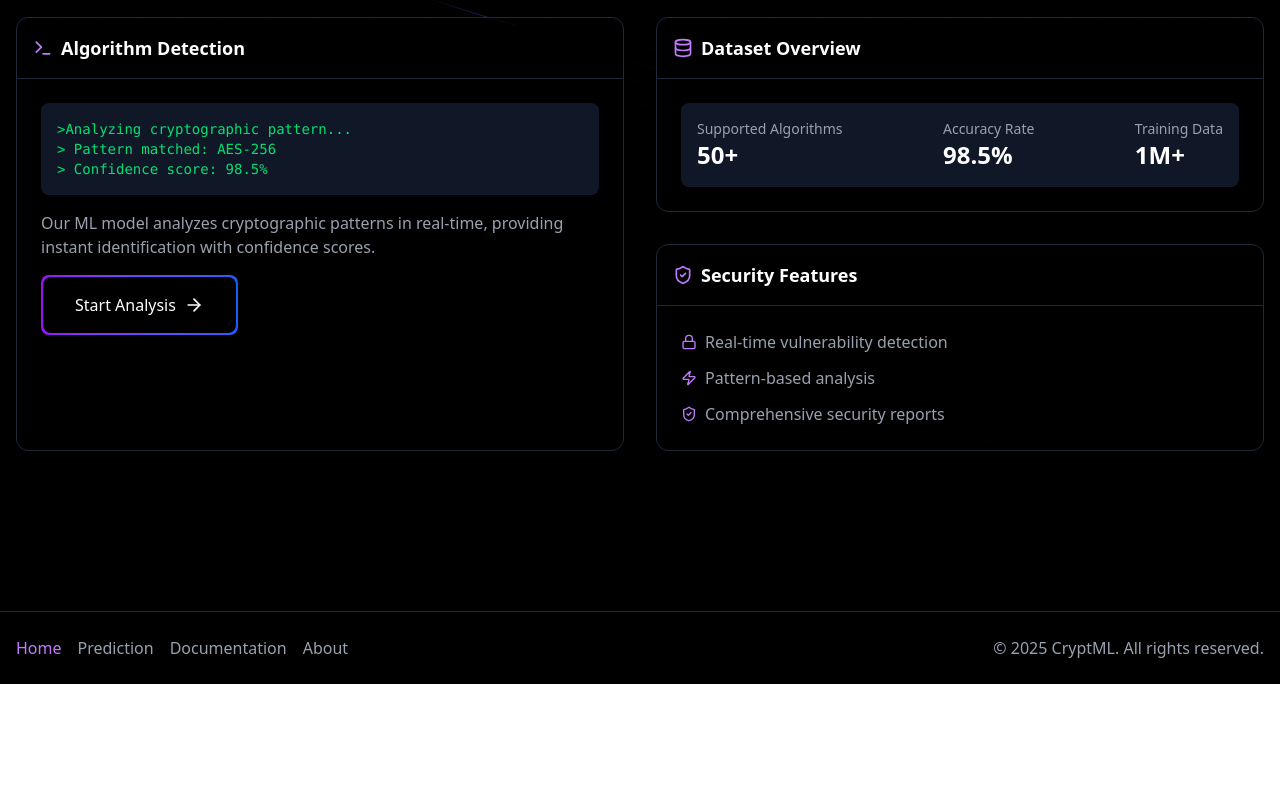
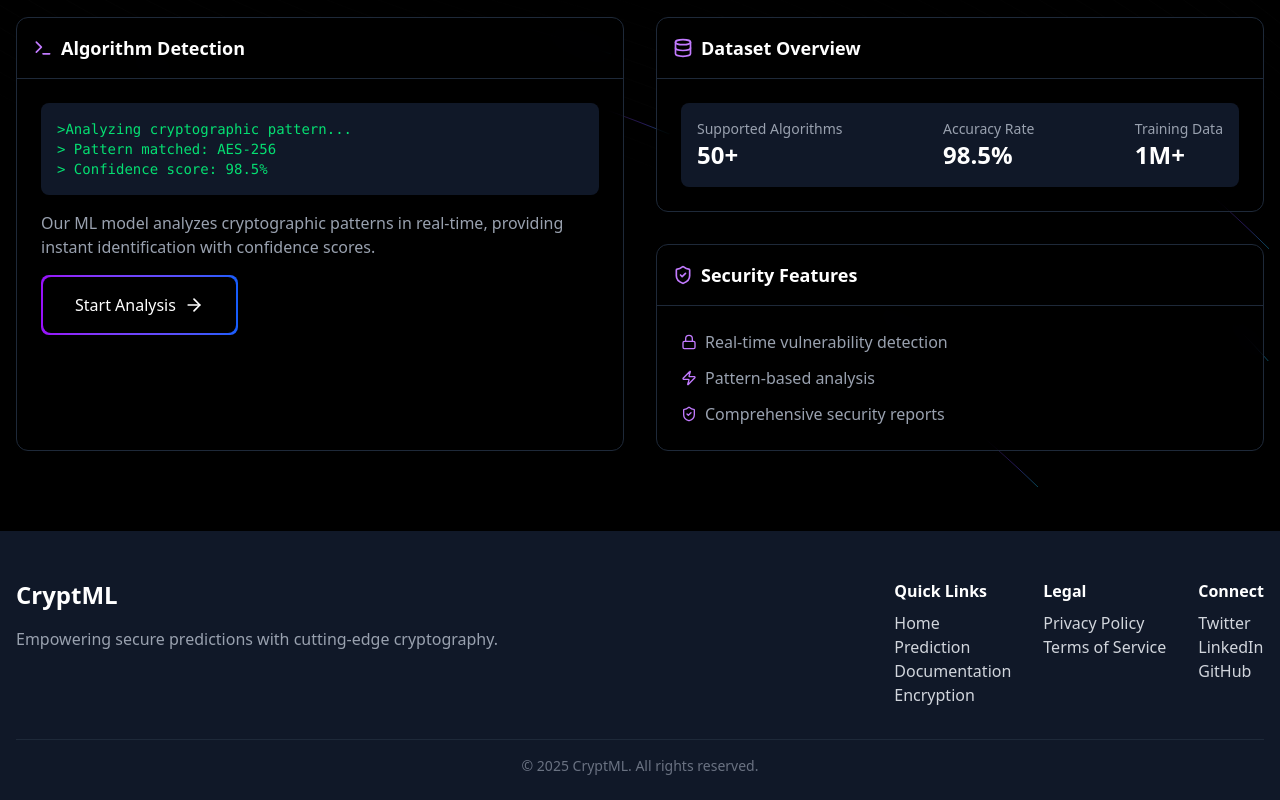
Before and after one commit to razasoneji/CryptML, a React (Vite) app in the folder Frontend/: page / in a window 1280 px wide. Shown: the part 677-1477 px from the top of the page. Before the commit the page ends 1361 px from the top, so only its background shows below. Built offline with nearby package versions, Linux system fonts and the light colour scheme.

Commit message:
Change in Navbar

```diff
--- a/Frontend/src/components/Layout.tsx
+++ b/Frontend/src/components/Layout.tsx
@@ -1,5 +1,5 @@
 import React from 'react';
-import { Terminal, Home, Book, Info, LogIn, UserPlus, LogOut } from 'lucide-react';
+import { Terminal, Home, Book, Info, LogIn, UserPlus, LogOut, User } from 'lucide-react';
 
 const BackgroundGrid = () => (
   <div className="absolute inset-0 -z-10 h-full w-full bg-black bg-[linear-gradient(to_right,#4f4f4f2e_1px,transparent_1px),linear-gradient(to_bottom,#4f4f4f2e_1px,transparent_1px)] bg-[size:14px_24px]">
@@ -46,17 +46,32 @@ const Layout = ({ children }: LayoutProps) => {
           </div>
           <div className="flex items-center space-x-4">
             {isLoggedIn ? (
+              <>
+                <a
+                  href="/profile"
+                  className="flex items-center text-gray-400 hover:text-white transition duration-300"
+                >
+                  <User className="mr-2 h-5 w-5" />
+                  Profile
+                </a>
                 <button className="flex items-center text-gray-400 hover:text-white transition duration-300">
                   <LogOut className="mr-2 h-5 w-5" />
                   Logout
                 </button>
+              </>
             ) : (
               <>
-                <a href="/login" className="flex items-center text-gray-400 hover:text-white transition duration-300">
+                <a
+                  href="/login"
+                  className="flex items-center text-gray-400 hover:text-white transition duration-300"
+                >
                   <LogIn className="mr-2 h-5 w-5" />
                   Login
                 </a>
-                <a href="/signup" className="flex items-center rounded-lg bg-gradient-to-r from-purple-600 to-blue-600 px-4 py-2 text-white hover:scale-105 transition duration-300">
+                <a
+                  href="/signup"
+                  className="flex items-center rounded-lg bg-gradient-to-r from-purple-600 to-blue-600 px-4 py-2 text-white hover:scale-105 transition duration-300"
+                >
                   <UserPlus className="mr-2 h-5 w-5" />
                   Signup
                 </a>
@@ -69,27 +84,81 @@ const Layout = ({ children }: LayoutProps) => {
       {/* Main Content */}
       <main className="pt-20">{children}</main>
 
-      {/* Footer */}
-      <footer className="border-t border-gray-800 bg-black/50 backdrop-blur-md mt-20">
-        <div className="container mx-auto px-4 py-6">
-          <div className="flex flex-col md:flex-row items-center justify-between space-y-4 md:space-y-0">
-            <div className="flex items-center space-x-4">
-              <a href="/" className="text-purple-400 hover:text-purple-300 transition duration-300">
+      {/* New Industry-Level Footer */}
+      <footer className="bg-gray-900 text-gray-300 pt-12 pb-6">
+        <div className="container mx-auto px-4">
+          <div className="flex flex-col md:flex-row justify-between">
+            <div className="mb-8 md:mb-0">
+              <h3 className="text-white text-2xl font-bold mb-4">CryptML</h3>
+              <p className="text-gray-400">
+                Empowering secure predictions with cutting-edge cryptography.
+              </p>
+            </div>
+            <div className="flex flex-col md:flex-row gap-8">
+              <div>
+                <h4 className="text-white font-semibold mb-2">Quick Links</h4>
+                <ul>
+                  <li>
+                    <a href="/" className="hover:text-white transition">
                       Home
                     </a>
-              <a href="/prediction" className="text-gray-400 hover:text-white transition duration-300">
+                  </li>
+                  <li>
+                    <a href="/prediction" className="hover:text-white transition">
                       Prediction
                     </a>
-              <a href="/docs" className="text-gray-400 hover:text-white transition duration-300">
+                  </li>
+                  <li>
+                    <a href="/docs" className="hover:text-white transition">
                       Documentation
                     </a>
-              <a href="/about" className="text-gray-400 hover:text-white transition duration-300">
-                About
+                  </li>
+                  <li>
+                    <a href="/encry" className="hover:text-white transition">
+                      Encryption
                     </a>
+                  </li>
+                </ul>
               </div>
-            <div className="text-gray-400">
+              <div>
+                <h4 className="text-white font-semibold mb-2">Legal</h4>
+                <ul>
+                  <li>
+                    <a href="/privacy" className="hover:text-white transition">
+                      Privacy Policy
+                    </a>
+                  </li>
+                  <li>
+                    <a href="/terms" className="hover:text-white transition">
+                      Terms of Service
+                    </a>
+                  </li>
+                </ul>
+              </div>
+              <div>
+                <h4 className="text-white font-semibold mb-2">Connect</h4>
+                <ul>
+                  <li>
+                    <a href="https://twitter.com/cryptml" className="hover:text-white transition">
+                      Twitter
+                    </a>
+                  </li>
+                  <li>
+                    <a href="https://linkedin.com/company/cryptml" className="hover:text-white transition">
+                      LinkedIn
+                    </a>
+                  </li>
+                  <li>
+                    <a href="https://github.com/cryptml" className="hover:text-white transition">
+                      GitHub
+                    </a>
+                  </li>
+                </ul>
+              </div>
+            </div>
+          </div>
+          <div className="mt-8 border-t border-gray-800 pt-4 text-center text-gray-500 text-sm">
             &copy; {new Date().getFullYear()} CryptML. All rights reserved.
-            </div>
           </div>
         </div>
       </footer>
```
Lines whose indentation alone changed are shown as unchanged.
